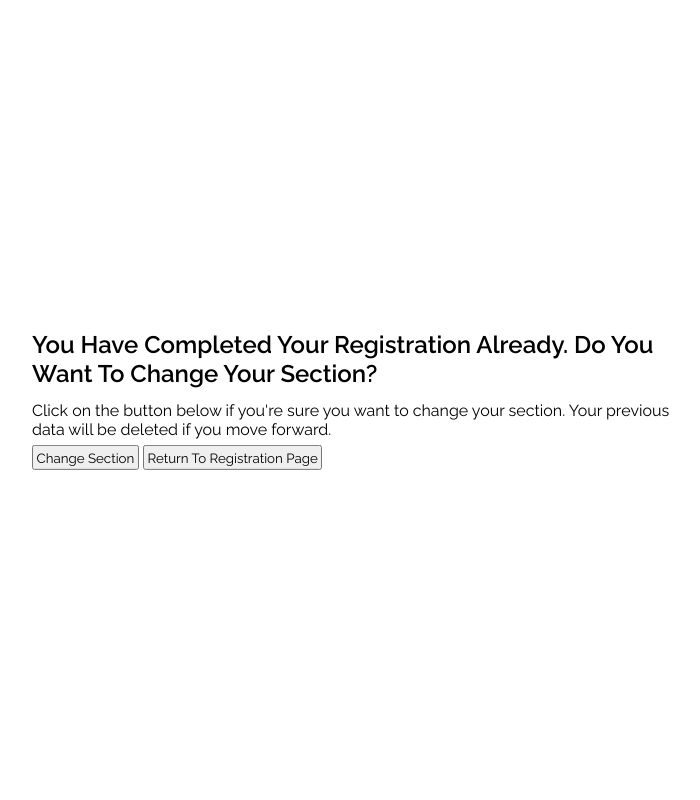
After one commit to Raahim-Rubaiyat-Teertho/CSE391-Assignment-Course-Registration-Websiite, a PHP site: page /CSE391_Assignment03/change_section.php in a window 1280 px wide. The commit adds this page. Shown: the whole page, without its empty margins (288-988 px from the left). Run offline with PHP 8.4, Linux system fonts and the light colour scheme; the visitor is signed in with stand-in values (Sample User, id 1).

Commit message:
section change handled

```diff
--- /dev/null
+++ b/change_section.css
@@ -0,0 +1,46 @@
+* {
+    font-family: 'Raleway', sans-serif;
+    margin: 0;
+    padding: 0;
+}
+
+body {
+    width: 100%;
+    height: 100vh;
+}
+
+.container {
+    position: absolute;
+    top: 50%;
+    left: 50%;
+    transform: translate(-50%, -50%);
+}
+
+.completed {
+    margin-bottom: 2%;
+}
+
+.info {
+    margin-bottom: 1%;
+}
+
+.change a{
+    text-decoration: none;
+    color: black;
+}
+
+button {
+    padding: 0.4%;
+}
+
+@media (max-width:576px) {
+    .info {
+        margin-bottom: 3%;
+    }
+    button {
+        padding: 1%;
+    }
+    .change {
+        margin-bottom: 9px;
+    }
+}
--- /dev/null
+++ b/change_section.php
@@ -0,0 +1,35 @@
+<!DOCTYPE html>
+<html lang="en">
+<head>
+    <meta charset="UTF-8">
+    <meta name="viewport" content="width=device-width, initial-scale=1.0">
+    <link rel="preconnect" href="https://fonts.googleapis.com">
+    <link rel="preconnect" href="https://fonts.gstatic.com" crossorigin>
+    <link href="https://fonts.googleapis.com/css2?family=EB+Garamond:ital,wght@0,400;0,600;1,500&family=Raleway:wght@100;400;600&family=Roboto:ital,wght@0,100;0,300;0,400;0,500;0,700;0,900;1,100;1,300;1,400;1,500;1,700;1,900&family=Ubuntu:ital,wght@0,300;0,400;0,500;1,300;1,400&display=swap" rel="stylesheet">
+    <title>Change Section</title>
+</head>
+<body>
+    <style>
+        <?php include "change_section.css" ?>
+    </style>
+
+    <?php
+        session_start();
+        $_SESSION['sid'];
+    ?>
+
+    <div class="container">
+        <h2 class="completed">You Have Completed Your Registration Already. Do You Want To Change Your Section?</h2>
+        <p class="info">Click on the button below if you're sure you want to change your section. Your previous data will be deleted if you move forward.</p>
+        <button class="change"> <a <?php echo "href='../change_section_script.php/" . $_SESSION['sid'] . "'" ?>
+>Change Section</a></button>
+        <button class="no-change" onclick=handleNoChange()>Return To Registration Page</button>
+    </div>
+
+    <script>
+        let handleNoChange = () => {
+            window.location.replace("../index.php");
+        }
+    </script>
+</body>
+</html>
```
Also changed, not shown: change_section_script.php (added, +52 -0 lines), posted.php (+17 -0 lines).
